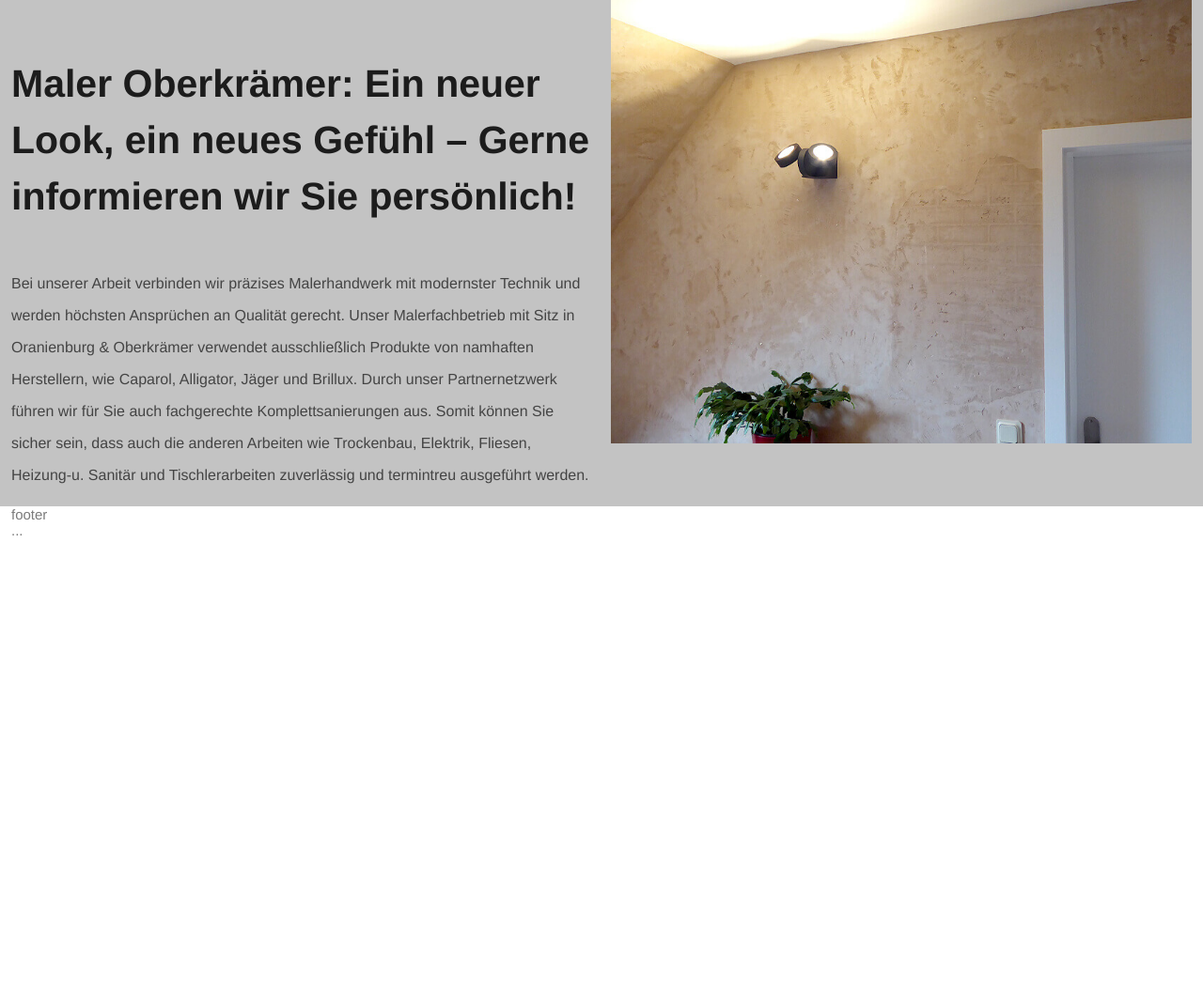
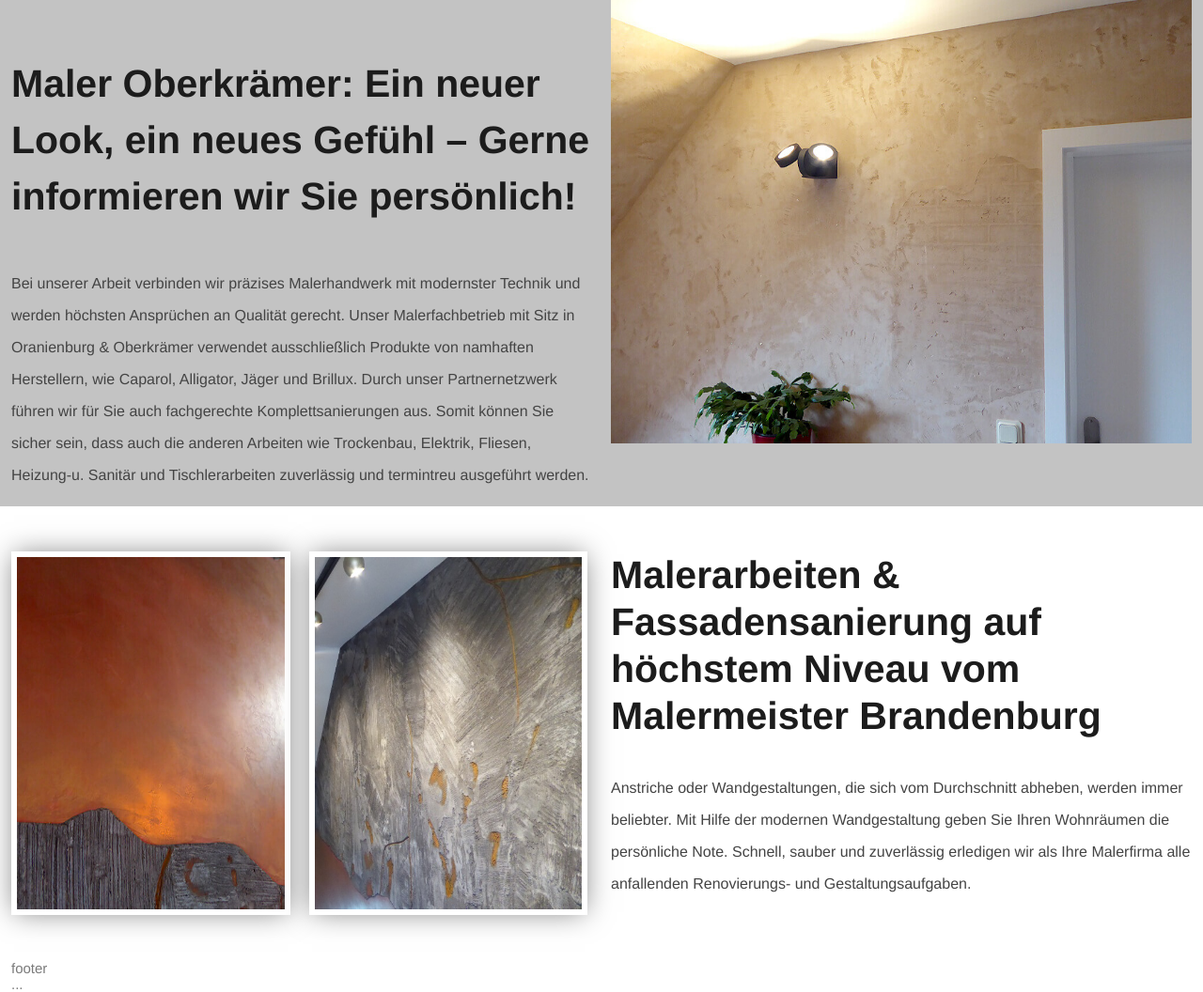
Before and after one commit to Igrok95Ronin/at-oboi-1, a PHP site: page / in a window 1280 px wide. Shown: the part 2919-3975 px from the top of the page at 94% size. Before the commit the page ends 3489 px from the top, so only its background shows below. Run offline with PHP 8.4, Linux system fonts and the light colour scheme; some web fonts are replaced.

Commit message:
finish malerarbeiten block

```diff
--- a/assets/css/style.css
+++ b/assets/css/style.css
@@ -397,3 +397,40 @@ li {
 .technology__img {
   width: 100%;
 }
+
+.malerarbeiten__box {
+  display: -ms-grid;
+  display: grid;
+  -ms-grid-columns: (1fr)[2];
+  grid-template-columns: repeat(2, 1fr);
+  gap: 20px;
+}
+
+.malerarbeiten__left {
+  display: -webkit-box;
+  display: -ms-flexbox;
+  display: flex;
+  gap: 20px;
+}
+
+.malerarbeiten__img {
+  border: 6px solid #fff;
+  box-shadow: 0 0 28px -3pxrgba 0, 0, 0, 0.5;
+  -webkit-box-shadow: 0 0 28px -3px rgba(0, 0, 0, 0.5);
+  width: 48%;
+}
+
+.malerarbeiten__title {
+  font-size: 41px;
+  font-weight: 600;
+  color: #1C1C1C;
+  margin-bottom: 35px;
+  line-height: 50px;
+}
+
+.malerarbeiten__text {
+  font-size: 16px;
+  color: #444;
+  font-weight: 500;
+  line-height: 34px;
+}
--- a/assets/scss/style.scss
+++ b/assets/scss/style.scss
@@ -315,3 +315,32 @@ $linkImg2: "../img/telephone-fill2.svg";
 .technology__img {
     width: 100%;
 }
+//malerarbeiten
+.malerarbeiten__box {
+    display: grid;
+    grid-template-columns: repeat(2, 1fr);
+    gap: 20px;
+}
+.malerarbeiten__left {
+    display: flex;
+    gap: 20px;
+}
+.malerarbeiten__img {
+    border: 6px solid #fff;
+    box-shadow: 0 0 28px -3pxrgba(0,0,0,0.5);
+    -webkit-box-shadow: 0 0 28px -3px rgb(0 0 0 / 50%);
+    width: 48%;
+}
+.malerarbeiten__title {
+    font-size: 41px;
+    font-weight: 600;
+    color: #1C1C1C;
+    margin-bottom: 35px;
+    line-height: 50px;
+}
+.malerarbeiten__text {
+    font-size: 16px;
+    color: #444;
+    font-weight: 500;
+    line-height: 34px;
+}
--- a/index.html
+++ b/index.html
@@ -219,6 +219,29 @@ $title = $text . ' ' . $city;
                 </div>
             </div>
         </section>
+        <section class="malerarbeiten my-5">
+            <div class="container-fluid">
+                <div class="row">
+                    <div class="col-12 container">
+                        <div class="malerarbeiten__box">
+                            <div class="malerarbeiten__left">
+                                <img class="malerarbeiten__img" src="assets/img/img1.jpg" alt="">
+                                <img class="malerarbeiten__img" src="assets/img/2P1020013.JPG.jpg" alt="">
+                            </div>
+                            <div class="malerarbeiten__right">
+                                <h2 class="malerarbeiten__title">Malerarbeiten & Fassadensanierung auf höchstem Niveau
+                                    vom Malermeister Brandenburg</h2>
+                                <p class="malerarbeiten__text">Anstriche oder Wandgestaltungen, die sich vom
+                                    Durchschnitt abheben, werden immer beliebter. Mit Hilfe der modernen Wandgestaltung
+                                    geben Sie Ihren Wohnräumen die persönliche Note. Schnell, sauber und zuverlässig
+                                    erledigen wir als Ihre Malerfirma alle anfallenden Renovierungs- und
+                                    Gestaltungsaufgaben.</p>
+                            </div>
+                        </div>
+                    </div>
+                </div>
+            </div>
+        </section>
     </main>
     <!--Нижний колонтитул страницы-->
     <footer class="footer">
```
Also changed, not shown: assets/img/2P1020013.JPG.jpg (added), assets/img/img1.jpg (added).
